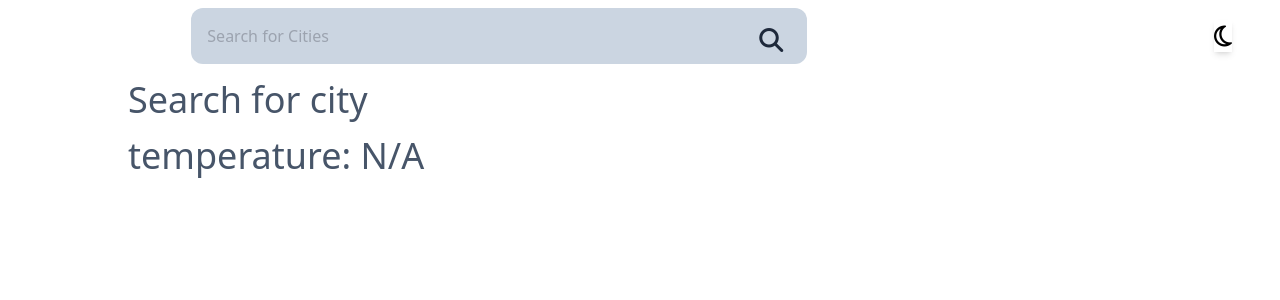
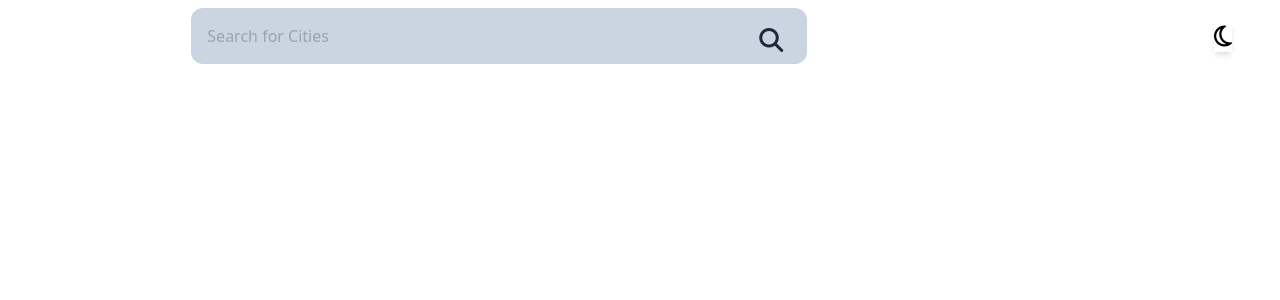
Before and after one commit to saeedyussif663/weather-app, a React (Create React App) app: page / in a window 1280 px wide. Shown: the top 300 px of the page. Built offline with nearby package versions, Linux system fonts and the light colour scheme.

Commit message:
last fix hopefully

```diff
--- a/src/App.js
+++ b/src/App.js
@@ -31,8 +31,8 @@ function App() {
           <Loader />
         </> :
         <>
-     { !error.isError && <SearchBar />}
-     <City />
+      <SearchBar />
+     {error.isError && <City />}
      {error.isError && <ErrorModal/>}
      { weatherDetails.temperature && !error.isError ? <AirConditions /> : ''}
       </>
```
